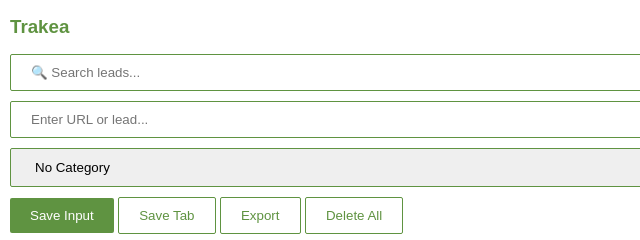
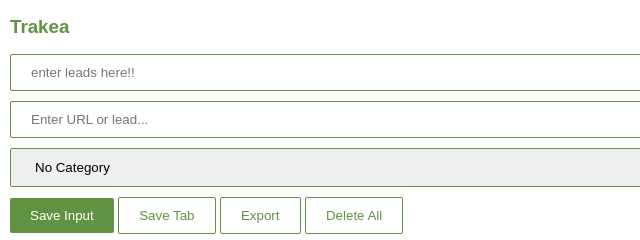
Before and after one commit to Kosisochukwu244/Trakea, a browser extension: page index.html in a window 1280 px wide. Shown: the top 240 px of the page, 0-640 px from the left. Drawn offline with Linux system fonts and the light colour scheme.

Commit message:
Update index.html

```diff
--- a/index.html
+++ b/index.html
@@ -16,7 +16,7 @@
     </div>
 
     <!--  search/Filter bar -->
-    <input type="text" id="search-input" placeholder="🔍 Search leads..." />
+    <input type="text" id="search-input" placeholder="enter leads here!!" />
 
     <input type="text" id="input-el" placeholder="Enter URL or lead..." />
 
```
